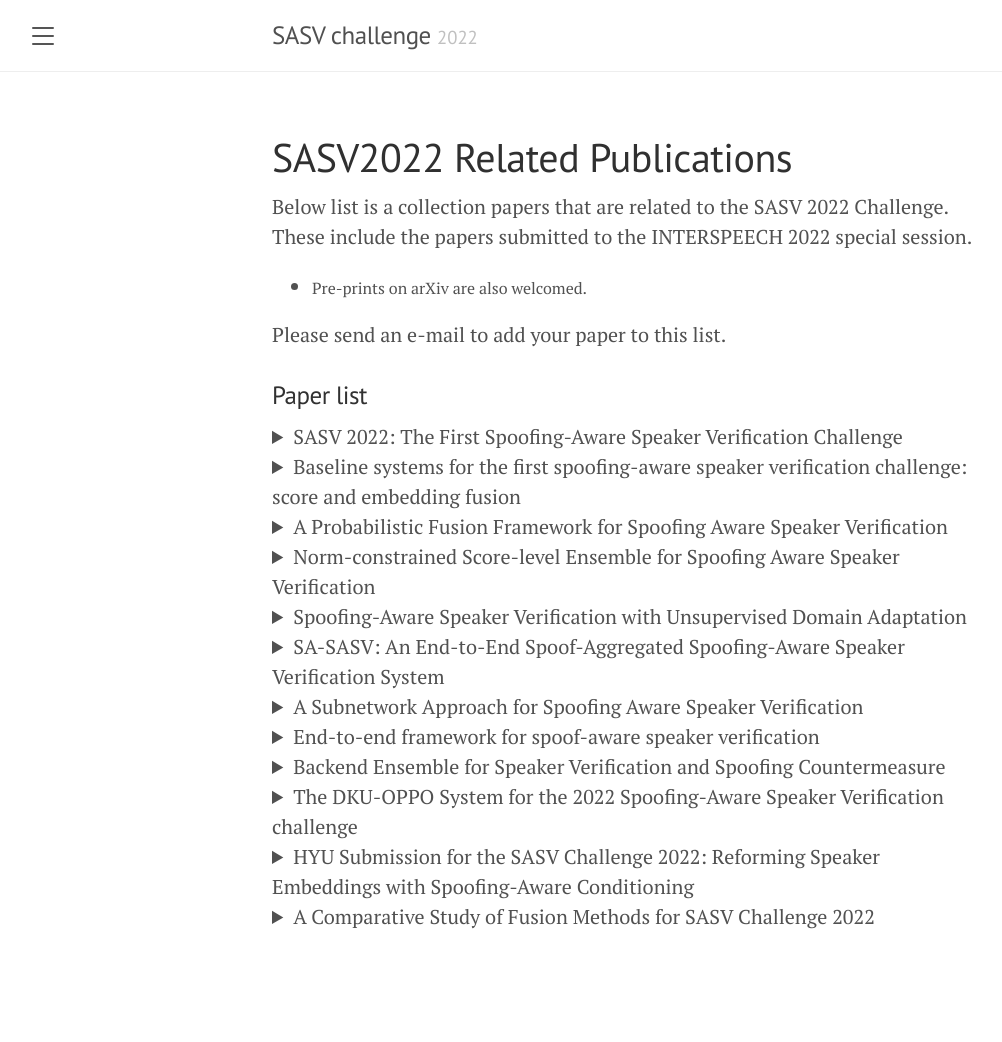
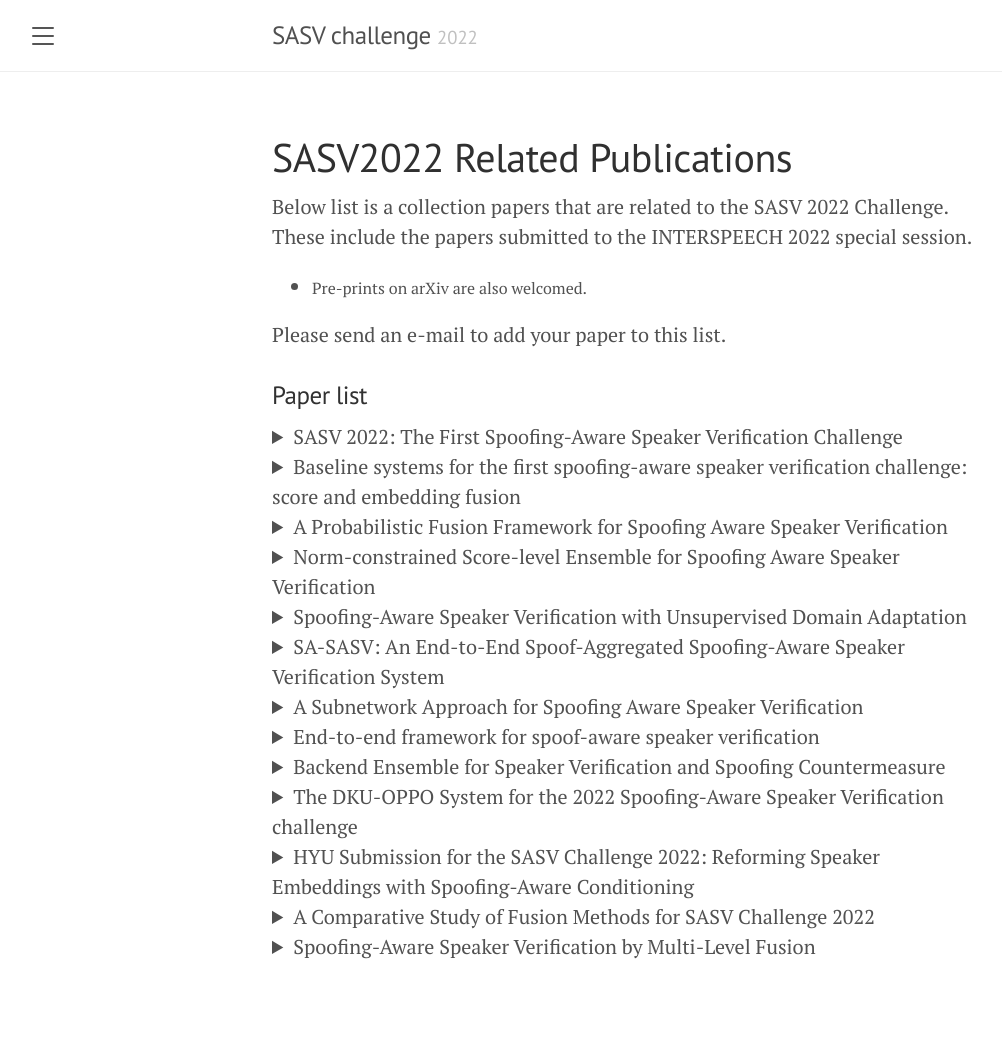
Before and after one commit to sasv-challenge/sasv-challenge.github.io, a Jekyll site: the page built from papers_SASV2022.md, in a window 1280 px wide. Shown: the whole page, without its empty margins (8-1010 px from the left). Built offline with Jekyll 4.4.1, drawn with Linux system fonts in a browser that asks for light colours; before the commit the page ends 1012 px from its top, so only the background shows below that.

Commit message:
add wu2022spoofing

```diff
--- a/papers_SASV2022.md
+++ b/papers_SASV2022.md
@@ -203,3 +203,19 @@ year={2022}
 </div>
 </div>
 </details>
+
+<details><summary>Spoofing-Aware Speaker Verification by Multi-Level Fusion</summary>
+<div markdown="1">
+- <div style="font-size:80%">Haibin Wu<sup>1,2</sup>, Lingwei Meng<sup>3</sup>, Jiawen Kang<sup>3</sup>, Jinchao Li<sup>3</sup>, Xu Li<sup>3</sup>, Xixin Wu<sup>3</sup>, Hung-yi Lee<sup>1</sup>, Helen Meng<sup>2,3</sup></div>
+- <div style="font-size:80%"><sup>1</sup>Graduate Institute of Communication Engineering, National Taiwan University <sup>2</sup> Centre for Perceptual and Interactive Intelligence, The Chinese University of Hong Kong <sup>3</sup> Human-Computer Communications Laboratory, The Chinese University of Hong Kong</div>
+<div aria-hidden="true" aria-labelledby="bibtex-wu2022spoofing" class="modal fade" id="bibtex-wu2022spoofing" role="dialog" tabindex="-1" style="font-size:70%">
+<pre>@article{wu2022spoofing,
+  author={Wu, Haibin and Meng, Lingwei and Kang, Jiawen and Li, Jinchao and Li, Xu and Wu, Xixin and Lee, Hung-yi and Meng, Helen},
+  title={Spoofing-Aware Speaker Verification by Multi-Level Fusion},
+  year={2022},
+  journal={arXiv preprint arXiv:2203.15377}
+}
+</pre>
+</div>
+</div>
+</details>
```
